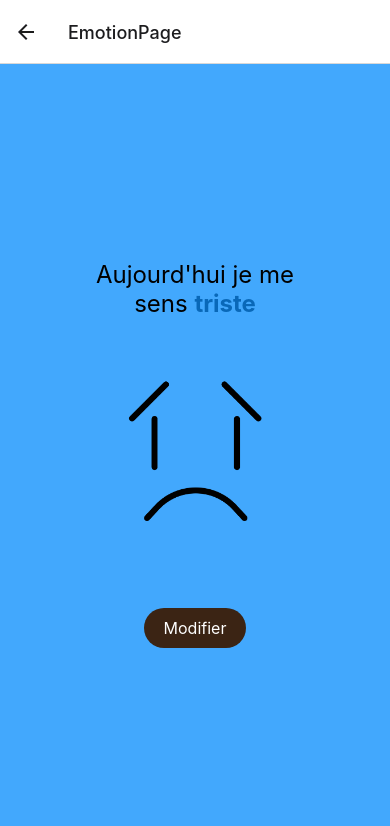
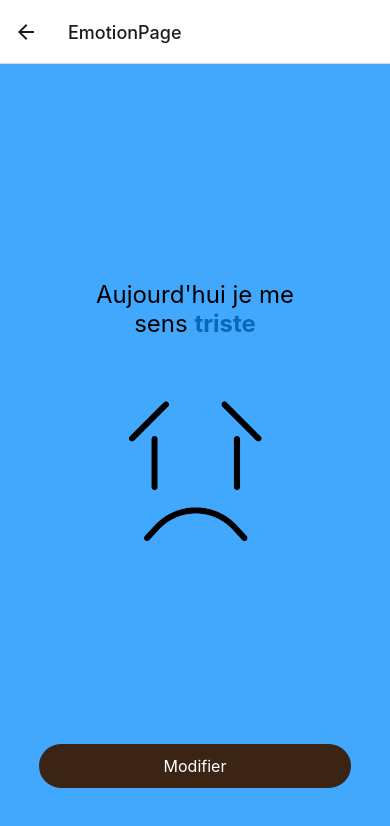
Before and after one commit to RyanFages/Moodly, a React Native app in the folder Moodly_App/: screen /EmotionPage in a window 390 px wide. Shown: the top 826 px of the page. Built offline with nearby package versions, Linux system fonts and the light colour scheme.

Commit message:
Bottom Button
BottomButton (brown button at the bottom of the screen) added and Emotionpage updated to have the button

```diff
--- /dev/null
+++ b/Moodly_App/src/components/atoms/BottomButton.js
@@ -0,0 +1,33 @@
+// Button.js
+import React from "react";
+import { TouchableOpacity, Text, StyleSheet } from "react-native";
+
+const Button = ({ title, onPress, style }) => {
+    return (
+        <TouchableOpacity onPress={onPress} style={[styles.button, style]}>
+            <Text style={styles.buttonText}>{title}</Text>
+        </TouchableOpacity>
+    );
+};
+
+const styles = StyleSheet.create({
+    button: {
+        backgroundColor: '#3b2414',
+        alignSelf: 'stretch',
+        paddingVertical: 12,
+        // marginHorizontal: 24,
+        marginLeft: '10%',
+        borderRadius: 100, // Valeur par défaut pour les bords arrondis
+        alignItems: 'center',
+        justifyContent: 'center',
+        position: 'absolute',
+        bottom:56,
+        width:'80%',
+    },
+    buttonText: {
+        color: '#fff',
+        fontSize: 16,
+    },
+});
+
+export default Button;
--- a/Moodly_App/src/pages/EmotionPage.js
+++ b/Moodly_App/src/pages/EmotionPage.js
@@ -1,7 +1,7 @@
 // import React from "react";
 // import { View, Text, StyleSheet, SafeAreaView } from "react-native";
 
-// import Button from "../components/atoms/Button";
+// import BottomButton from "../components/atoms/BottomButton";
 // import EmotionTemplate from "../components/templates/EmotionTemplate";
 
 // const EmotionPage = () => {
@@ -19,7 +19,7 @@
 import React from 'react';
 import { View, StyleSheet, Image} from 'react-native';
 import EmotionText from '../components/atoms/EmotionText';
-import Button from "../components/atoms/Button";
+import BottomButton from "../components/atoms/BottomButton";
 
 
 const MoodTrackerPage = ({ navigation }) => {
@@ -89,7 +89,7 @@ const MoodTrackerPage = ({ navigation }) => {
     <View style={[styles.container, { backgroundColor: currentEmotion.color }]}>
       <EmotionText emotion={currentEmotion.text} color={currentEmotion.textColor} />
       <Image source={currentEmotion.image} style={styles.image} />
-      <Button title="Modifier" onPress={handleModify}/>
+      <BottomButton title="Modifier" onPress={handleModify}/>
     </View>
   );
 };
```
